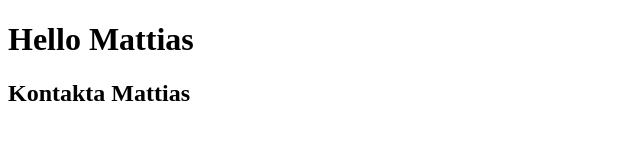
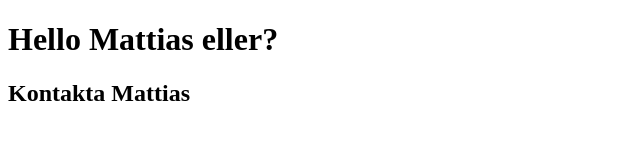
Before and after one commit to math91/react_course_labb_2, a React (Create React App) app: page / in a window 1280 px wide. Shown: the top 160 px of the page, without its empty margins (0-640 px from the left). Built offline with nearby package versions, Linux system fonts and the light colour scheme; the HTML template or start-up script is replaced by a standard one.

Commit message:
secound test

```diff
--- a/src/About.js
+++ b/src/About.js
@@ -4,7 +4,7 @@ import Username from "./Username"
 function About() {
   const user = React.useContext(Username)
   return (
-    <h1>Hello {user}</h1>
+    <h1>Hello {user} eller?</h1>
   )
 }
 
```
